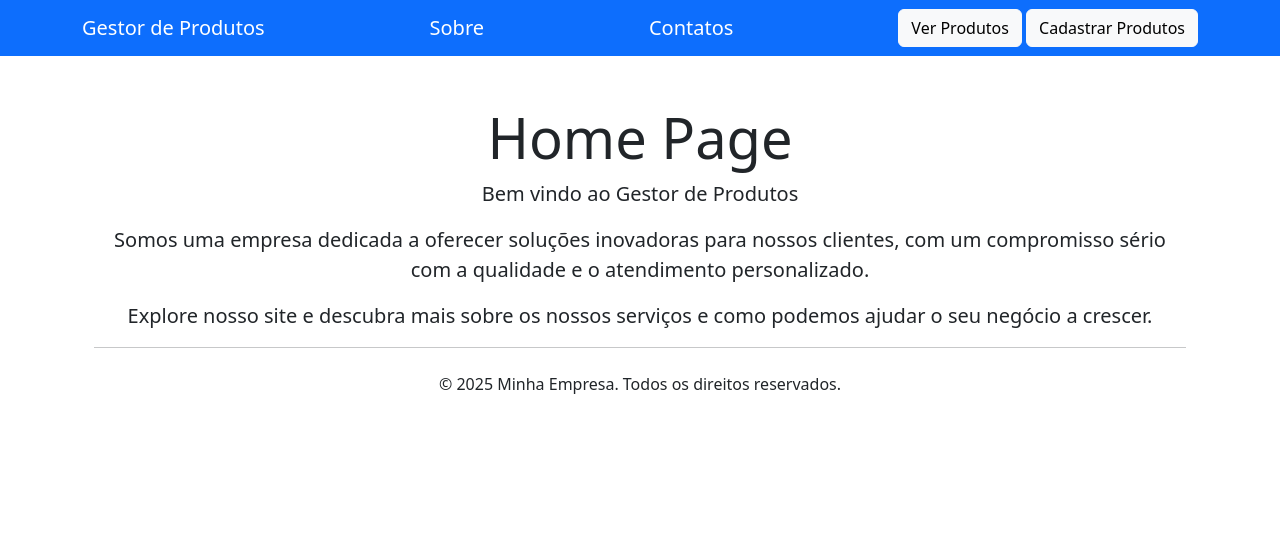
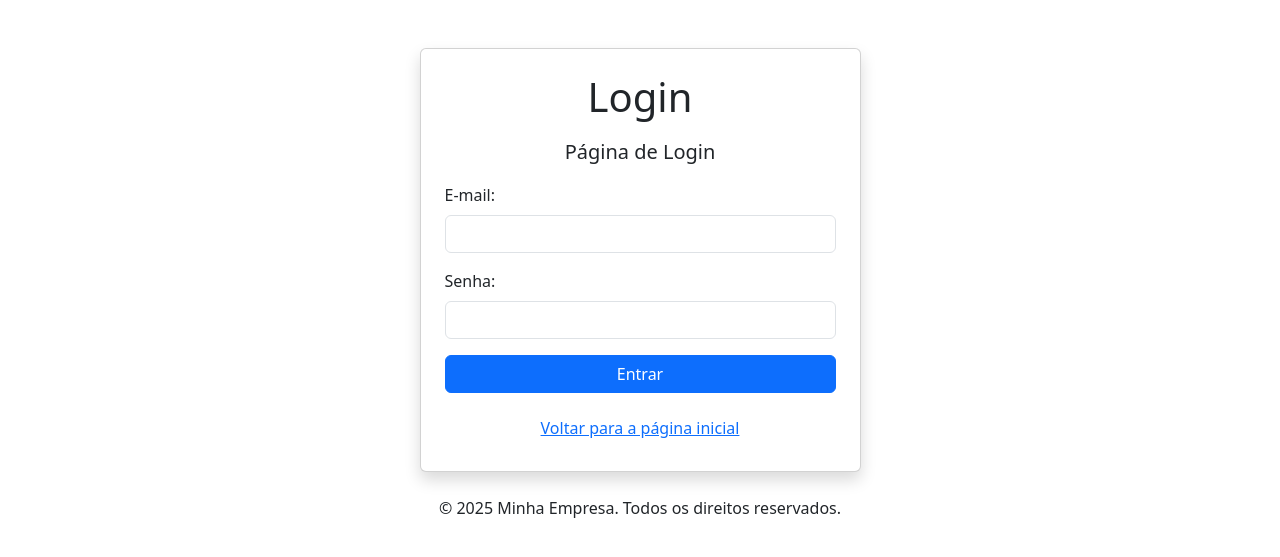
Before and after one commit to AlmirNeto87/Super-Modulo-Flask-Aula02, a Flask app: page / in a window 1280 px wide. Shown: the top 557 px of the page. Run offline with Flask 3, Linux system fonts and the light colour scheme.

Commit message:
1.Implementacao da pagina Inicial de login no login.html , 2.Implementacao da funcao de login no main.py 3. modificacao na pagina modelo base.html para nao acesso a barra de navegacao sem estar logado

```diff
--- a/main.py
+++ b/main.py
@@ -8,12 +8,18 @@ lista_produtos = [
     {'id': 3, 'nome': 'Calça Jeans', 'preco': 30.00},
     {'id': 4, 'nome': 'Bermuda', 'preco': 250.00}
 ]
+
+listagem_usuarios = [
+    {'id': 1, 'senha': '123456', 'email': 'almirneto@uol.com'},
+    ]
+
+
 #-----------------------------------------------------------------------------
 #Criacao de ROTAS (routes)
 #Para criar mais de uma rota para o mesmo caminho basta deixas juntas
 # funcao render_template e usada para renderizar pagina html
 #-----------------------------------------------------------------------------
-@app.route('/')
+
 @app.route('/home')
 def home():
 # E Possivel passar variaveis com descontrucao para a pagina que sta sendo rendenrizada
@@ -97,6 +103,38 @@ def deletar_produto(id):
   lista_produtos.remove(produtoDeletado)
   return redirect(url_for('listar_produtos'))
 
+
+#--------------------------------------------------------------------------------
+#Criacao de rota para a pagina login
+#--------------------------------------------------------------------------------
+@app.route('/', methods=['GET', 'POST'])
+def login():
+  loginErro = None
+  usuario = None
+  if request.method == 'POST':
+    # Pega os dados enviados pelo formulário
+    email = request.form.get('email')
+    senha = request.form.get('senha')
+
+    # Procura na lista de usuários se existe algum com esse email e senha
+    for user in listagem_usuarios:
+      if user["email"] == email and user["senha"] == senha:
+        usuario = user   # Se encontrou, guarda o usuário
+        break         # Para o loop (não precisa continuar procurando)
+
+  # Se encontrou o usuário, redireciona para a home
+    if usuario:
+      return redirect(url_for('home'))
+    else:
+
+      # Se não encontrou, mostra mensagem de erro
+      loginErro = "E-mail ou senha incorretos."
+
+  # Se for GET ou se o login falhar, renderiza a página de login
+  return render_template('login.html', titulo="Login", loginErro=loginErro)
+
+
+
 #--------------------------------------------------------------------------------
 # Cria uma rota para caminhos inexistentes
 # Manipulador de erro 404 (Página não encontrada)
--- a/templates/base.html
+++ b/templates/base.html
@@ -8,7 +8,9 @@
     <link href="https://cdn.jsdelivr.net/npm/bootstrap@5.3.8/dist/css/bootstrap.min.css" rel="stylesheet" integrity="sha384-sRIl4kxILFvY47J16cr9ZwB07vP4J8+LH7qKQnuqkuIAvNWLzeN8tE5YBujZqJLB" crossorigin="anonymous">
 </head>
 <body>
-<nav class="navbar navbar-expand-lg navbar-dark bg-primary mb-4">
+    <!-- Navbar só aparece se não for a página de login -->
+    {% if titulo != "Login" %}
+    <nav class="navbar navbar-expand-lg navbar-dark bg-primary mb-4">
         <div class="container">
             <a class="navbar-brand" href="{{ url_for('home') }}">Gestor de Produtos</a>
             <a class="navbar-brand" href="{{ url_for('sobre') }}">Sobre</a>
@@ -19,6 +21,7 @@
             </div>
         </div>
     </nav>
+    {% endif %}
 
     <div class="container">
         {% block conteudo %}
--- /dev/null
+++ b/templates/login.html
@@ -0,0 +1,40 @@
+{% extends 'base.html' %}
+{% block conteudo %}
+<div class="container mt-5">
+    <div class="row justify-content-center">
+        <div class="col-md-5">
+            <div class="card shadow p-4">
+                <h1 class="text-center mb-3">{{ titulo }}</h1>
+                <p class="lead text-center">Página de Login</p>
+
+                <!-- Exibe mensagem de erro se houver -->
+                {% if loginErro %}
+                    <div class="alert alert-danger text-center">{{ loginErro }}</div>
+                {% endif %}
+
+                <form method="POST">
+                    <!-- Campo Email -->
+                    <div class="mb-3">
+                        <label for="email" class="form-label">E-mail:</label>
+                        <input type="email" id="email" name="email" class="form-control" required>
+                    </div>
+
+                    <!-- Campo Senha -->
+                    <div class="mb-3">
+                        <label for="senha" class="form-label">Senha:</label>
+                        <input type="password" id="senha" name="senha" class="form-control" required>
+                    </div>
+
+                    <!-- Botão Login -->
+                    <button type="submit" class="btn btn-primary w-100">Entrar</button>
+                </form>
+
+                <!-- Link para a página inicial -->
+                <div class="mt-3 text-center">
+                    <a href="{{ url_for('home') }}" class="btn btn-link">Voltar para a página inicial</a>
+                </div>
+            </div>
+        </div>
+    </div>
+</div>
+{% endblock %}
```
